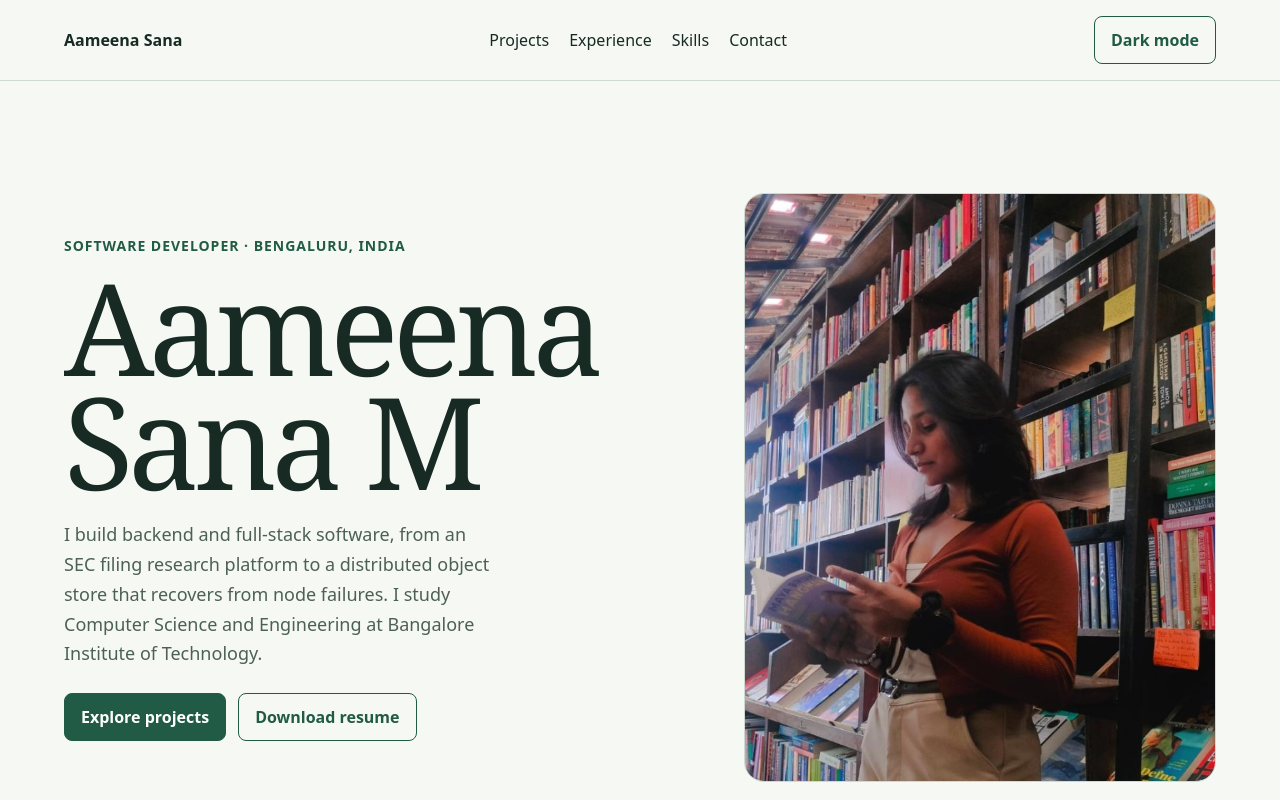
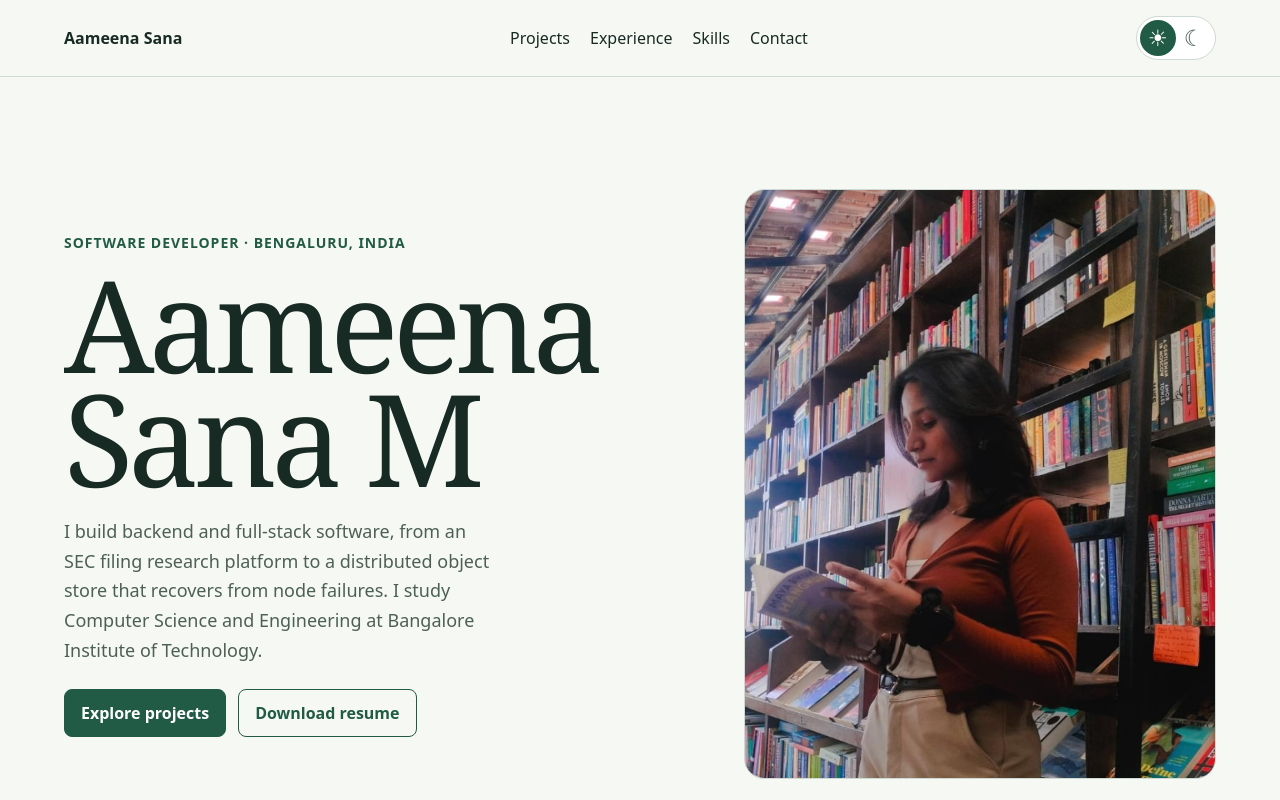
Before and after one commit to AameenaSana/Portfolio, a plain HTML site: page index.html in a window 1280 px wide. Shown: the top 800 px of the page. Drawn offline with Linux system fonts and the light colour scheme; no server answers.

Commit message:
Improve portfolio theme switch

```diff
--- a/index.html
+++ b/index.html
@@ -19,7 +19,10 @@
         <li><a href="#skills">Skills</a></li>
         <li><a href="#contact">Contact</a></li>
       </ul>
-      <button id="dark-mode-toggle" type="button" aria-label="Dark theme" aria-pressed="false" hidden>Dark mode</button>
+      <button class="theme-switch" id="dark-mode-toggle" type="button" aria-label="Dark theme" aria-pressed="false" hidden>
+        <span class="theme-switch-icon theme-switch-sun" aria-hidden="true">☀︎</span>
+        <span class="theme-switch-icon theme-switch-moon" aria-hidden="true">☾</span>
+      </button>
     </nav>
   </header>
 
--- a/style.css
+++ b/style.css
@@ -62,7 +62,7 @@ button, input, textarea { font: inherit; }
 .portrait img { aspect-ratio: 4 / 5; object-fit: cover; object-position: center 35%; }
 .actions { display: flex; flex-wrap: wrap; gap: .75rem; margin-top: 1.5rem; }
 
-.button, #dark-mode-toggle {
+.button {
   display: inline-flex;
   align-items: center;
   justify-content: center;
@@ -75,8 +75,41 @@ button, input, textarea { font: inherit; }
   text-decoration: none;
   cursor: pointer;
 }
-.button:hover, #dark-mode-toggle:hover { text-decoration: underline; }
+.button:hover { text-decoration: underline; }
 .primary { background: var(--accent); color: var(--button-text); }
+
+.theme-switch {
+  position: relative;
+  display: grid;
+  grid-template-columns: repeat(2, 2.25rem);
+  align-items: center;
+  min-height: 2.75rem;
+  padding: .2rem;
+  border: 1px solid var(--line);
+  border-radius: 999px;
+  background: var(--surface);
+  color: var(--muted);
+  cursor: pointer;
+}
+.theme-switch:hover { border-color: var(--accent); }
+.theme-switch::before {
+  content: "";
+  position: absolute;
+  inset-inline-start: .2rem;
+  width: 2.25rem;
+  height: 2.25rem;
+  border-radius: 50%;
+  background: var(--accent);
+  transition: transform .2s ease;
+}
+.theme-switch-icon { position: relative; font-size: 1.4rem; line-height: 1; text-align: center; }
+.theme-switch[aria-pressed="false"] .theme-switch-sun,
+.theme-switch[aria-pressed="true"] .theme-switch-moon { color: var(--button-text); }
+.theme-switch[aria-pressed="true"]::before { transform: translateX(2.25rem); }
+
+@media (prefers-reduced-motion: reduce) {
+  .theme-switch::before { transition: none; }
+}
 
 main > section + section { border-top: 1px solid var(--line); padding-block: clamp(2.5rem, 6vw, 5rem); }
 .project-grid, .credentials, .contact { display: grid; grid-template-columns: repeat(2, minmax(0, 1fr)); gap: 1.25rem; }
```
